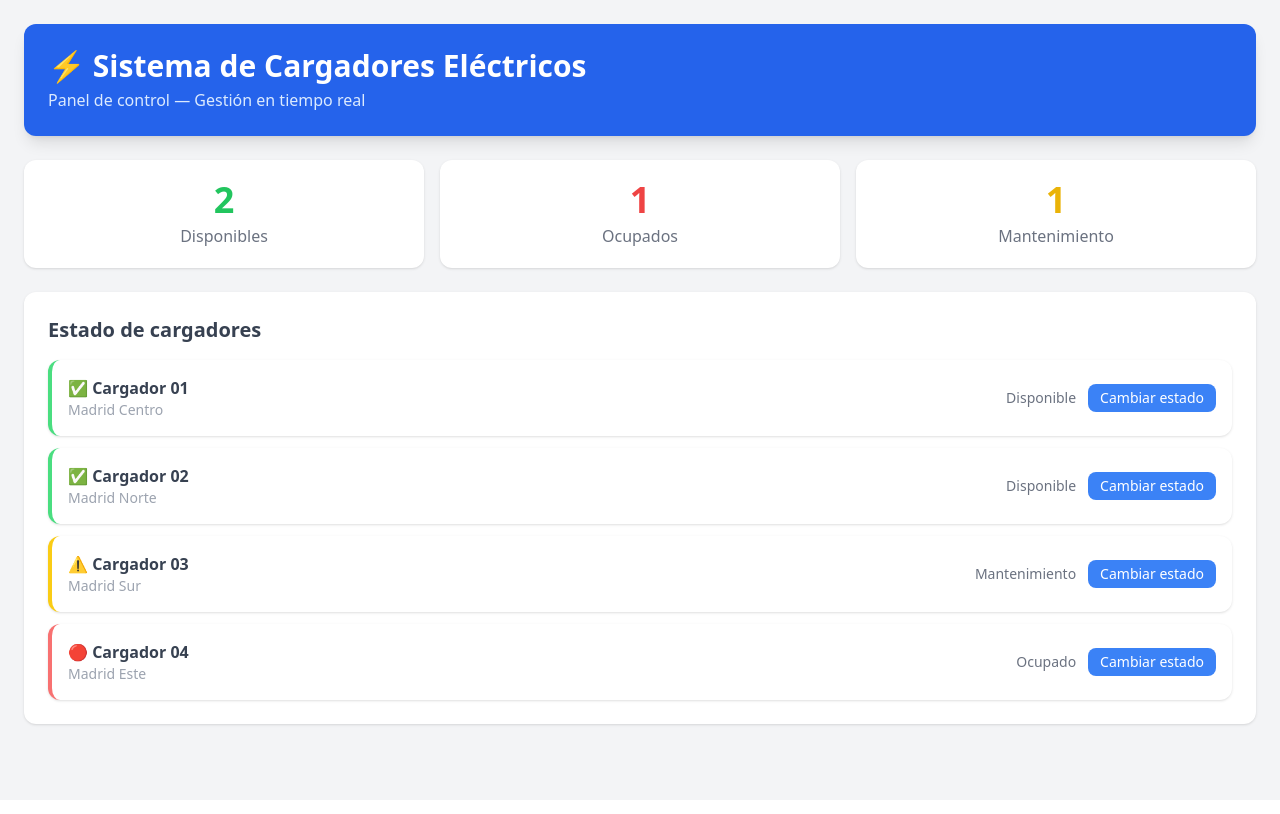
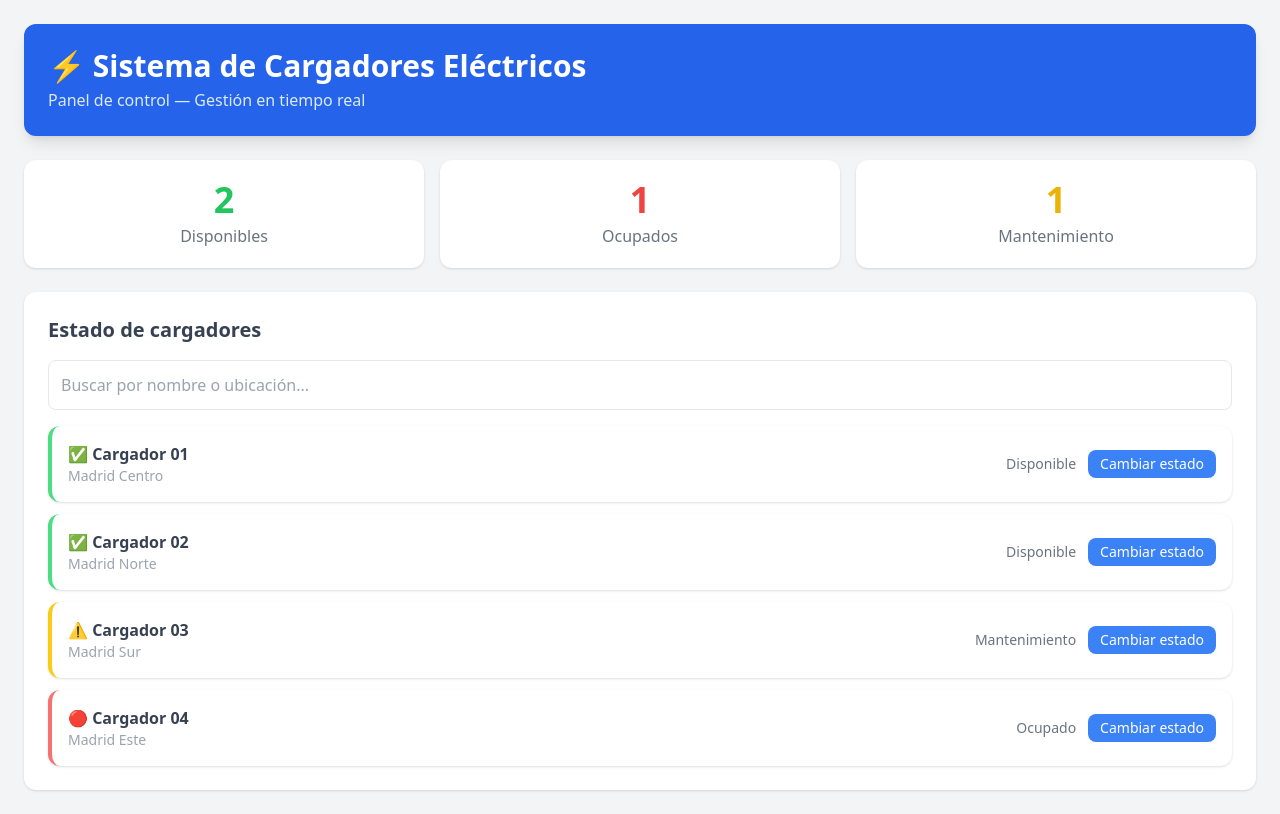
Before and after one commit to valeriadomdom/cargadores-app, a React (Create React App) app: page / in a window 1280 px wide. Built offline with nearby package versions, Linux system fonts and the light colour scheme.

Commit message:
Añadido buscador de cargadores

```diff
--- a/src/App.js
+++ b/src/App.js
@@ -10,6 +10,12 @@ const cargadoresIniciales = [
 
 function App() {
   const [cargadores, setCargadores] = useState(cargadoresIniciales);
+  const [busqueda, setBusqueda] = useState("");
+
+  const cargadoresFiltrados = cargadores.filter(c =>
+    c.nombre.toLowerCase().includes(busqueda.toLowerCase()) ||
+    c.ubicacion.toLowerCase().includes(busqueda.toLowerCase())
+  );
 
   function cambiarEstado(id) {
     setCargadores(cargadores.map(c => {
@@ -49,8 +55,15 @@ function App() {
 
       <div className="bg-white rounded-xl shadow p-6">
         <h2 className="text-xl font-bold text-gray-700 mb-4">Estado de cargadores</h2>
+        <input
+          type="text"
+          placeholder="Buscar por nombre o ubicación..."
+          value={busqueda}
+          onChange={e => setBusqueda(e.target.value)}
+          className="w-full border border-gray-200 rounded-lg p-3 mb-4 text-gray-600 focus:outline-none focus:border-blue-400"
+        />
         <div className="space-y-3">
-          {cargadores.map(cargador => (
+          {cargadoresFiltrados.map(cargador => (
             <TarjetaCargador
               key={cargador.id}
               cargador={cargador}
```
